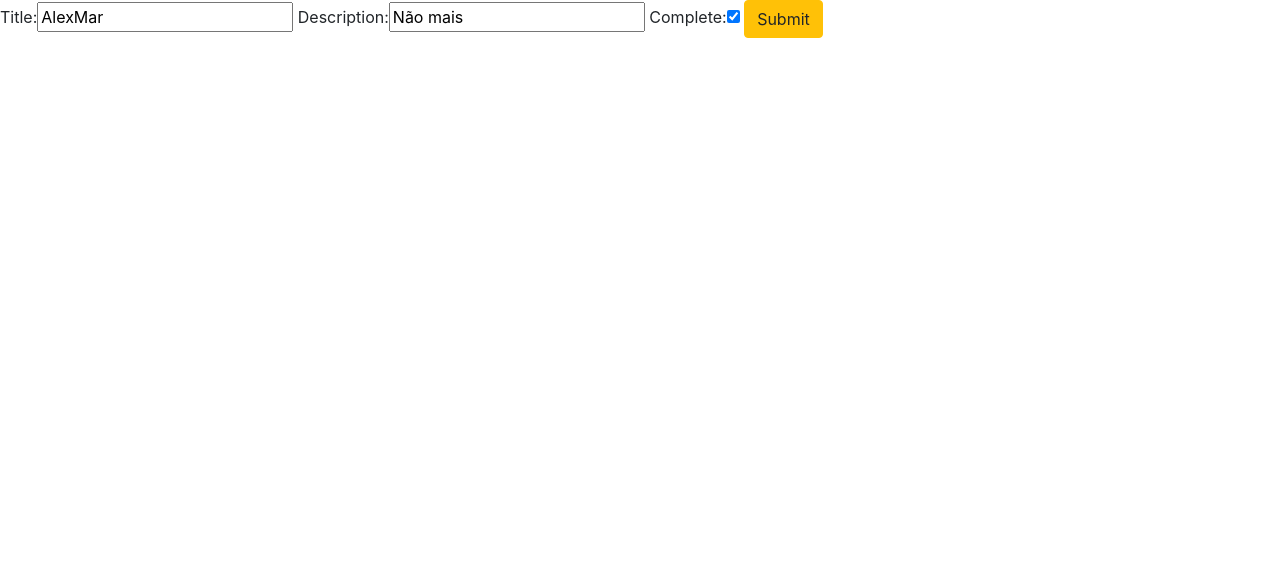
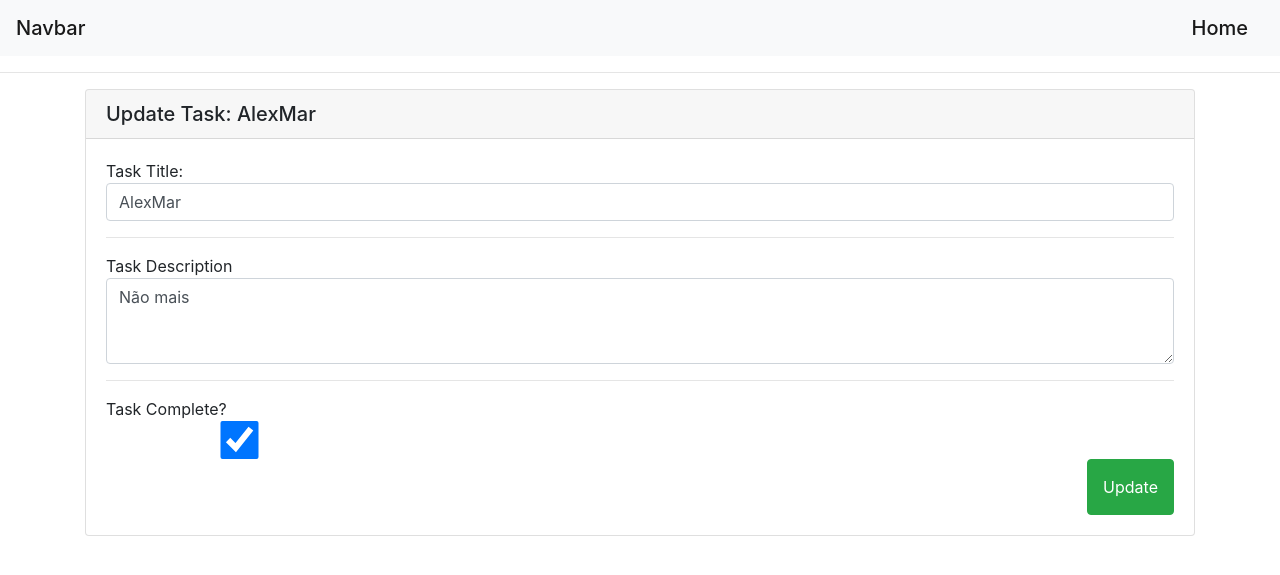
Before and after one commit to AlexmarJr/Django_SimpleCrud, a Django app: page /update_task/1/ in a window 1280 px wide. Shown: the top 575 px of the page. Run offline with Django 3.2, Linux system fonts and the light colour scheme; data comes from the database, SQL or seed files in the repository; both versions use the stored data as it was after the commit; some libraries are stand-ins or nearby versions.

Commit message:
styling and fix

```diff
--- a/Django_todo/urls.py
+++ b/Django_todo/urls.py
@@ -19,6 +19,4 @@ from django.urls import path, include
 urlpatterns = [
     path('admin/', admin.site.urls),
     path('', include('tasks.urls')),
-    path('save', include('tasks.urls')),
-    path('delete_task', include('tasks.urls')),
 ]
--- a/tasks/templates/tasks/update_task.html
+++ b/tasks/templates/tasks/update_task.html
@@ -10,10 +10,31 @@
     <title>Update</title>
 </head>
 <body>
+     <nav class="navbar navbar-light bg-light">
+         <span class="navbar-brand mb-0 h1">Navbar</span>
+         <a class="navbar-brand mb-0 h1" href="{% url 'home' %}">Home</a>
+     </nav>
     <form method="POST" action="">
     {% csrf_token %}
-        {{form}}
-        <input type="submit" class="btn btn-warning">
+        <hr>
+        <div class="container">
+            <div class="card">
+                <h5 class="card-header">Update Task: {{task.title}}</h5>
+                <div class="card-body">
+                    <span>Task Title: </span>
+                    <input class="form-control" type="text" name="title" value="{{task.title}}">
+                    <hr>
+                    <span>Task Description</span>
+                    <textarea class="form-control" name="description" rows="3">{{task.description}}</textarea>
+                    <hr>
+                    <span>Task Complete?</span>
+                    <input class="form-control" type="checkbox" name="complete" {% if task.complete == True %} checked {% endif %} style="width: 25%">
+
+                    <button class="btn btn-success float-right" type="submit" style="padding: 15px">Update</button>
+                </div>
+
+            </div>
+        </div>
     </form>
 </body>
 </html>
--- a/tasks/urls.py
+++ b/tasks/urls.py
@@ -2,7 +2,7 @@ from django.urls import path
 from . import views
 
 urlpatterns =[
-    path('', views.index),
+    path('', views.index, name="home"),
     path('save', views.createTask, name="list"),
     path('update_task/<str:pk>/', views.updateTask, name="update_task"),
     path('delete_task/<str:pk>/', views.deleteTask, name="delete_task")
--- a/tasks/views.py
+++ b/tasks/views.py
@@ -32,7 +32,7 @@ def updateTask(request, pk):
         if form.is_valid():
             form.save()
             return redirect('/')
-    context = {'form': form}
+    context = {'form': form, 'task': task}
     return render(request, 'tasks/update_task.html', context)
 
 
```
Also changed, not shown: tasks/templates/tasks/read.html (+5 -4 lines), db.sqlite3.
